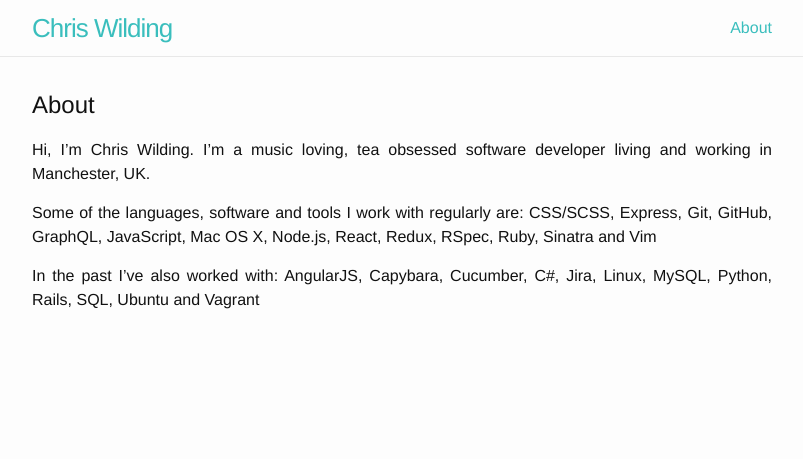
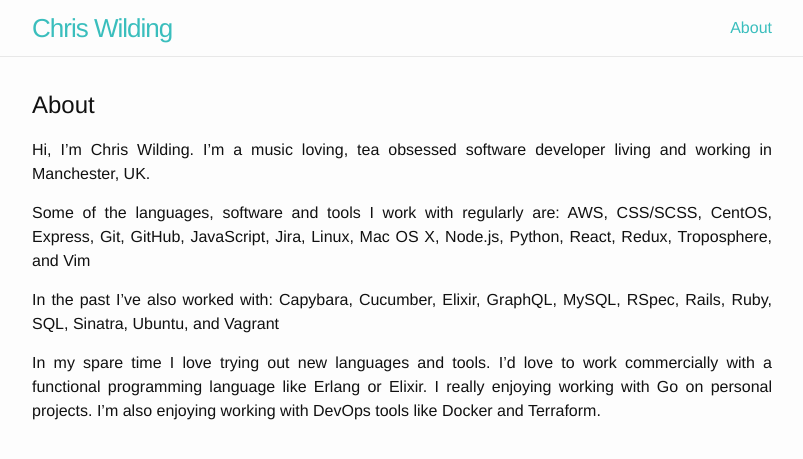
Before and after one commit to ChrisWilding/ChrisWilding.github.io, a Jekyll site: the page built from about.md, in a window 1280 px wide. Shown: the top 459 px of the page, without its empty margins (238-1041 px from the left). Built offline with Jekyll 4.4.1, drawn with Linux system fonts in a browser that asks for light colours.

Commit message:
Update about page

```diff
--- a/about.md
+++ b/about.md
@@ -6,9 +6,14 @@
 Hi, I'm Chris Wilding. I'm a music loving, tea obsessed software developer
 living and working in Manchester, UK.
 
-Some of the languages, software and tools I work with regularly are: CSS/SCSS,
-Express, Git, GitHub, GraphQL, JavaScript, Mac OS X, Node.js, React, Redux,
-RSpec, Ruby, Sinatra and Vim
+Some of the languages, software and tools I work with regularly are: AWS,
+CSS/SCSS, CentOS, Express, Git, GitHub, JavaScript, Jira, Linux, Mac OS X,
+Node.js, Python, React, Redux, Troposphere, and Vim
 
-In the past I've also worked with: AngularJS, Capybara, Cucumber, C#, Jira,
-Linux, MySQL, Python, Rails, SQL, Ubuntu and Vagrant
+In the past I've also worked with: Capybara, Cucumber, Elixir, GraphQL, MySQL,
+RSpec, Rails, Ruby, SQL, Sinatra, Ubuntu, and Vagrant
+
+In my spare time I love trying out new languages and tools. I'd love to work
+commercially with a functional programming language like Erlang or Elixir. I
+really enjoying working with Go on personal projects. I'm also enjoying working
+with DevOps tools like Docker and Terraform.
```
